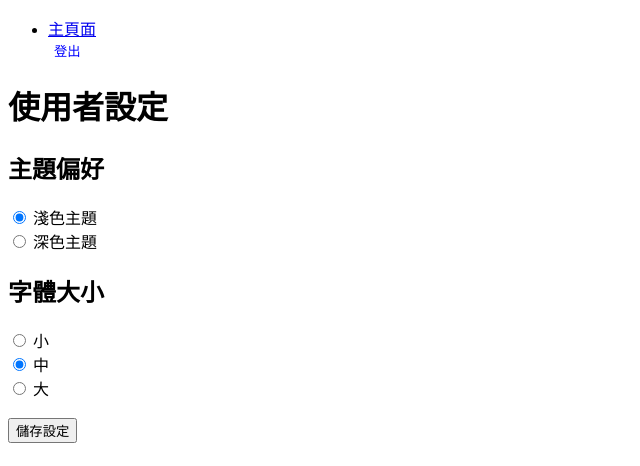
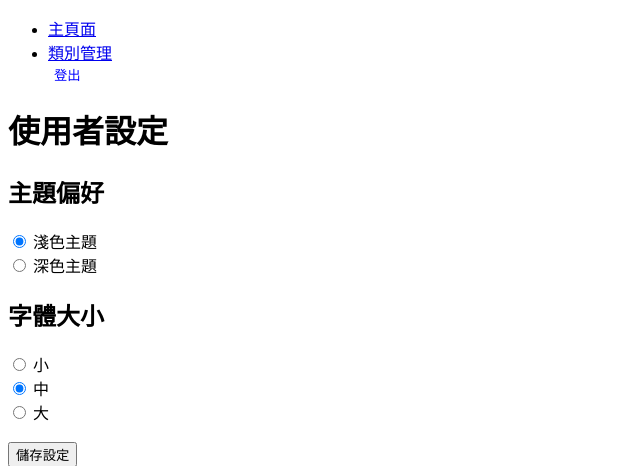
Before and after one commit to PAFUTA/aiot114a, a Django app: page /accounts/settings/ in a window 1280 px wide. Shown: the top 466 px of the page, without its empty margins (0-640 px from the left). Run offline with Django 5.2, Linux system fonts and the light colour scheme; a user stored in the database is signed in; data comes from the database, SQL or seed files in the repository; both versions use the stored data as it was after the commit.

Commit message:
基本架構修改1

```diff
--- a/accounts/templates/accounts/settings.html
+++ b/accounts/templates/accounts/settings.html
@@ -7,6 +7,7 @@
     <nav>
         <ul>
             <li><a href="{% url 'home' %}">主頁面</a></li>
+            <li><a href="{% url 'categories' %}">類別管理</a></li>
             <form action="{% url 'logout' %}" method="post" style="display:inline;">
                 {% csrf_token %}
                 <button type="submit" style="background:none;border:none;color:blue;cursor:pointer;">登出</button>
--- a/finance/templates/finance/transactions_list.html
+++ b/finance/templates/finance/transactions_list.html
@@ -7,6 +7,7 @@
     <nav>
         <ul>
             <li><a href="{% url 'home' %}">主頁面</a></li>
+            <li><a href="{% url 'categories' %}">類別管理</a></li>
             <form action="{% url 'logout' %}" method="post" style="display:inline;">
                 {% csrf_token %}
                 <button type="submit" style="background:none;border:none;color:blue;cursor:pointer;">登出</button>
```
Also changed, not shown: db.sqlite3.
